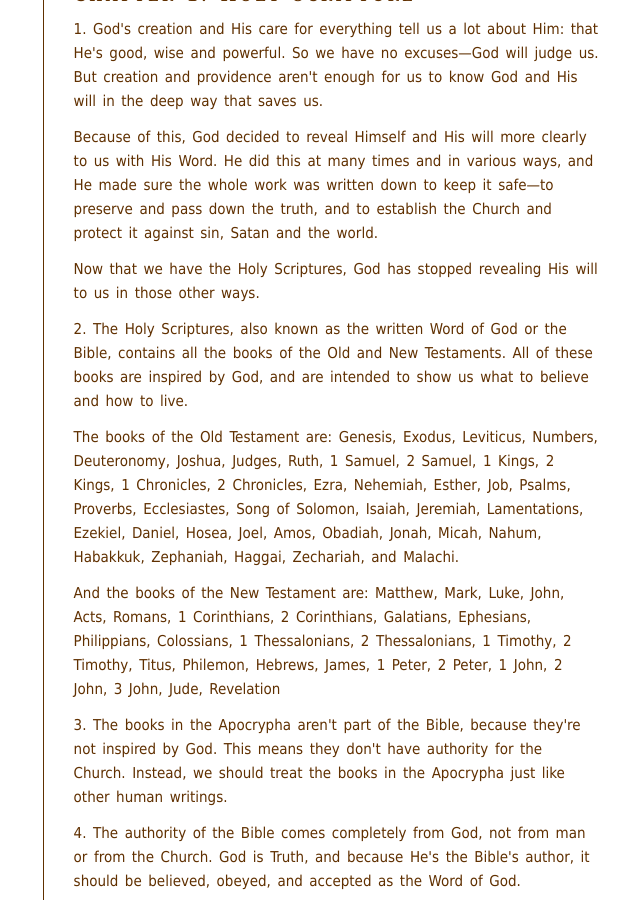
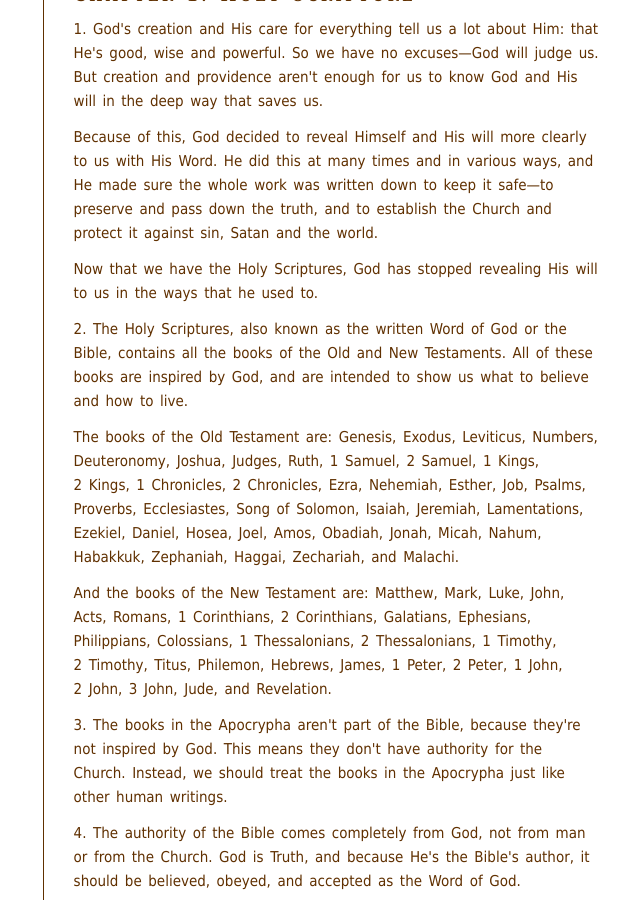
Before and after one commit to benhoyt/benhoyt.github.com, a Jekyll site: the page built from writings-plain-english-westminster.html, in a window 1280 px wide and 900 px high, scrolled down 1237 px. Shown: the whole window, without its empty margins (391-1031 px from the left). Built offline with Jekyll 4.4.1, drawn with Linux system fonts in a browser that asks for light colours; some of the changed text lies outside the part shown.

Commit message:
Text tweak, nbsp's between number and book

```diff
--- a/writings-plain-english-westminster.html
+++ b/writings-plain-english-westminster.html
@@ -6,7 +6,7 @@
 <h1><a href="/writings/plain-english-westminster/">{{ page.title }}</a></h1>
 <p class="subtitle">A version of the Westminster Confession of Faith written in English that those in the <span class="sc">pew</span> can understand.</p>
 
-<p>TODO: finish chapters, proofread, add smart quotes, add table of contents</p>
+<p>TODO: finish chapters, proofread, add smart quotes, add table of contents, bold the sub-section numbers with a class?</p>
 
 
 <h2 id="why">Why a PEW?</h2>
@@ -36,13 +36,13 @@
 
 <p>Because of this, God decided to reveal Himself and His will more clearly to us with His Word. He did this at many times and in various ways, and He made sure the whole work was written down to keep it safe&mdash;to preserve and pass down the truth, and to establish the Church and protect it against sin, Satan and the world.</p>
 
-<p>Now that we have the Holy Scriptures, God has stopped revealing His will to us in those other ways.</p>
+<p>Now that we have the Holy Scriptures, God has stopped revealing His will to us in the ways that he used to.</p>
 
 <p>2. The Holy Scriptures, also known as the written Word of God or the Bible, contains all the books of the Old and New Testaments. All of these books are inspired by God, and are intended to show us what to believe and how to live.</p>
 
-<p>The books of the Old Testament are: Genesis, Exodus, Leviticus, Numbers, Deuteronomy, Joshua, Judges, Ruth, 1 Samuel, 2 Samuel, 1 Kings, 2 Kings, 1 Chronicles, 2 Chronicles, Ezra, Nehemiah, Esther, Job, Psalms, Proverbs, Ecclesiastes, Song of Solomon, Isaiah, Jeremiah, Lamentations, Ezekiel, Daniel, Hosea, Joel, Amos, Obadiah, Jonah, Micah, Nahum, Habakkuk, Zephaniah, Haggai, Zechariah, and Malachi.</p>
+<p>The books of the Old Testament are: Genesis, Exodus, Leviticus, Numbers, Deuteronomy, Joshua, Judges, Ruth, 1&nbsp;Samuel, 2&nbsp;Samuel, 1&nbsp;Kings, 2&nbsp;Kings, 1&nbsp;Chronicles, 2&nbsp;Chronicles, Ezra, Nehemiah, Esther, Job, Psalms, Proverbs, Ecclesiastes, Song of Solomon, Isaiah, Jeremiah, Lamentations, Ezekiel, Daniel, Hosea, Joel, Amos, Obadiah, Jonah, Micah, Nahum, Habakkuk, Zephaniah, Haggai, Zechariah, and Malachi.</p>
 
-<p>And the books of the New Testament are: Matthew, Mark, Luke, John, Acts, Romans, 1 Corinthians, 2 Corinthians, Galatians, Ephesians, Philippians, Colossians, 1 Thessalonians, 2 Thessalonians, 1 Timothy, 2 Timothy, Titus, Philemon, Hebrews, James, 1 Peter, 2 Peter, 1 John, 2 John, 3 John, Jude, Revelation</p>
+<p>And the books of the New Testament are: Matthew, Mark, Luke, John, Acts, Romans, 1&nbsp;Corinthians, 2&nbsp;Corinthians, Galatians, Ephesians, Philippians, Colossians, 1&nbsp;Thessalonians, 2&nbsp;Thessalonians, 1&nbsp;Timothy, 2&nbsp;Timothy, Titus, Philemon, Hebrews, James, 1&nbsp;Peter, 2&nbsp;Peter, 1&nbsp;John, 2&nbsp;John, 3&nbsp;John, Jude, and Revelation.</p>
 
 <p>3. The books in the Apocrypha aren't part of the Bible, because they're not inspired by God. This means they don't have authority for the Church. Instead, we should treat the books in the Apocrypha just like other human writings.</p>
 
```
